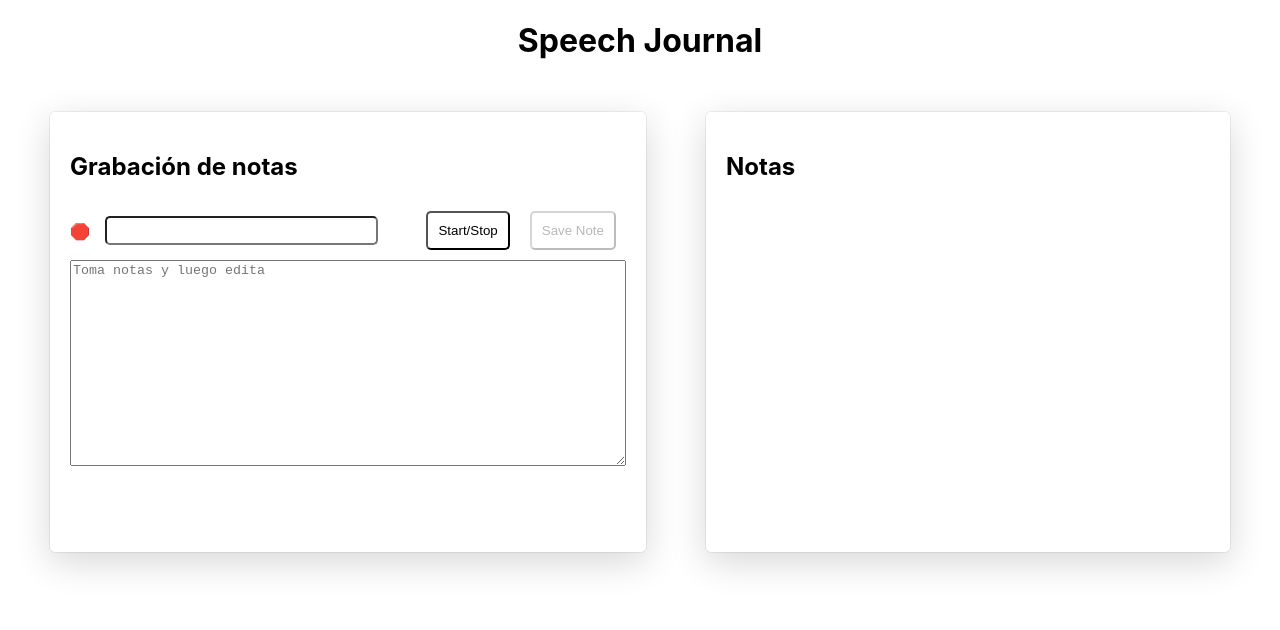
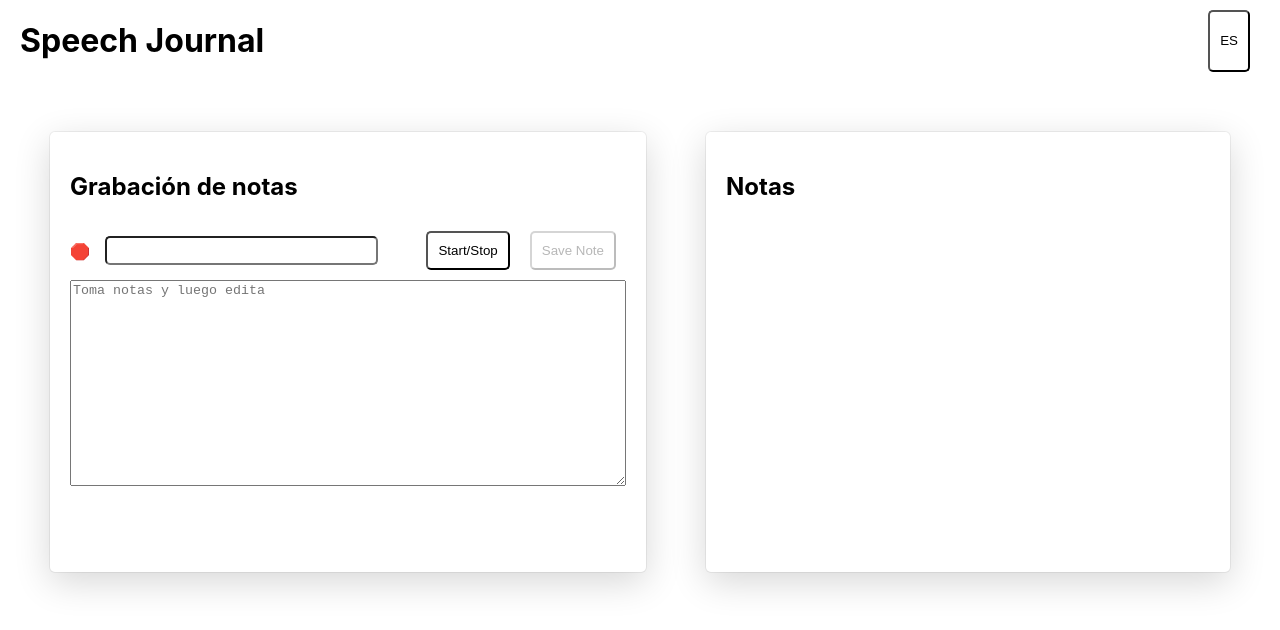
Before and after one commit to croko22/speech-journal, a React (Vite) app: page / in a window 1280 px wide. Shown: the top 630 px of the page. Built offline with nearby package versions, Linux system fonts and the light colour scheme.

Commit message:
Edit mode, components and change language

```diff
--- a/src/App.css
+++ b/src/App.css
@@ -40,6 +40,15 @@ button {
   color: #fff;
 }
 
+.btn-editar{
+  float: right;
+  padding: 10px;
+  border-radius: 5px;
+  border: none;
+  background: #fcba03;
+  color: #fff;
+}
+
 input.title{
   font-size: 20px;
   border-radius: 5px;
@@ -58,3 +67,10 @@ textarea{
   margin: 10px 0;
   min-height: 150px;
 }
+
+/* HEADER */
+.header{
+  display: flex;
+  justify-content: space-between;
+  padding: 0 20px;
+}
--- a/src/App.jsx
+++ b/src/App.jsx
@@ -1,22 +1,27 @@
 import React, { useState, useEffect } from 'react'
 import { v4 } from "uuid";
 import './App.css'
+import Header from './components/Header';
+import Notas from "./components/Notas"
 
 //WebSpeechAPI
 const SpeechRecognition = window.SpeechRecognition || window.webkitSpeechRecognition
 const mic = new SpeechRecognition()
 mic.continuous = true
 mic.interimResults = true
-mic.lang = 'es-ES'
+
 
 //Estructura de Nota
-const nota = {title: "",text: "",id:v4()}
+const nota = {title: "",text: ""}
 
 function App() {
-  //YA FUNCIONA PERO AHORA FALTA SEPARAR EN COMPONENTS
   const [isListening, setIsListening] = useState(false)
+  const [isEditing,setIsEditing] = useState(false)
   const [note, setNote] = useState(nota)
   const [savedNotes, setSavedNotes] = useState([])
+  const [language,setLanguage] = useState('es-ES')
+
+  mic.lang = language
 
   //Cargar notas
   useEffect(() => {
@@ -62,10 +67,16 @@ function App() {
   }
 
   const handleSaveNote = () => {
-    const tmpNotas = [...savedNotes, note]
-    setSavedNotes(tmpNotas)
+    if(isEditing){
+      const newNotes = savedNotes.filter((nota) => nota.id !== note.id);
+      const tmpNotas = [...newNotes, note]
+      setSavedNotes(tmpNotas)
+    } else {
+      let tmpNota = {...note,id:v4()}
+      const tmpNotas = [...savedNotes, tmpNota]
+      setSavedNotes(tmpNotas)
+    }
     setNote(nota)
-    console.log(savedNotes)
   }
 
   const handleChangeT = (e) => {
@@ -83,9 +94,16 @@ function App() {
 		setSavedNotes(newNotes);
 	};
 
+  const editNote = (id) => {
+		const noteToEdit = savedNotes.filter((note) => note.id == id)[0];
+    setNote({title: noteToEdit.title,text: noteToEdit.text, id: noteToEdit.id})
+    setIsEditing(true)
+    console.log(noteToEdit)
+	};
+
   return (
     <>
-      <h1>Speech Journal</h1>
+      <Header language={language} setLanguage={setLanguage}/>
       <div className="container">
         {/* RECONOCIMIENTO DE VOZ */}
         <div className="box">
@@ -96,19 +114,7 @@ function App() {
           <input type="text" className='title' value={note.title} onChange={(e)=>handleChangeT(e)}/>
           <textarea placeholder="Toma notas y luego edita" value={note.text} onChange={(e)=>handleChangeN(e)}></textarea>
         </div>
-        {/* NOTAS */}
-        <div className="box">
-          <h2>Notas</h2>
-          {savedNotes.map(n => (
-            <div key={n.id} className="note">
-              <h4>{n.title}</h4>
-              <p>{n.text}</p>
-              {/* USAR ICONS */}
-              <button className='btn-borrar' onClick={()=>deleteNote(n.id)}>Borrar</button>
-              {/* <button >editar</button> */}
-            </div>
-          ))}
-        </div>
+        <Notas savedNotes={savedNotes} handleDeleteNote={deleteNote} handleEditNote={editNote}/>
       </div>
     </>
   )
--- /dev/null
+++ b/src/components/Header.jsx
@@ -0,0 +1,16 @@
+import React from 'react'
+
+const Header = ({language,setLanguage}) => {
+    const handleChangeL = () => {
+        (language=="es-ES")? setLanguage("en-US") : setLanguage("es-ES")
+      }
+
+  return (
+    <div className='header'>
+        <h1>Speech Journal</h1>
+        {(language=="es-ES")?  <button onClick={handleChangeL}> ES </button> :  <button onClick={handleChangeL}> EN </button>}
+    </div>
+  )
+}
+
+export default Header
--- a/src/components/Notas.jsx
+++ b/src/components/Notas.jsx
@@ -1,8 +1,19 @@
 import React from 'react'
 
-const Notas = () => {
+const Notas = ({savedNotes, handleDeleteNote, handleEditNote}) => {
   return (
-    <div>Notas</div>
+    <div className="box">
+      <h2>Notas</h2>
+      {savedNotes.map(n => (
+        <div key={n.id} className="note">
+          <h4>{n.title}</h4>
+          <p>{n.text}</p>
+          {/* USAR ICONS */}
+          <button className='btn-borrar' onClick={()=>handleDeleteNote(n.id)}>Borrar</button>
+          <button className='btn-editar' onClick={()=>handleEditNote(n.id)}>Editar</button>
+        </div>
+      ))}
+    </div>
   )
 }
 
```
